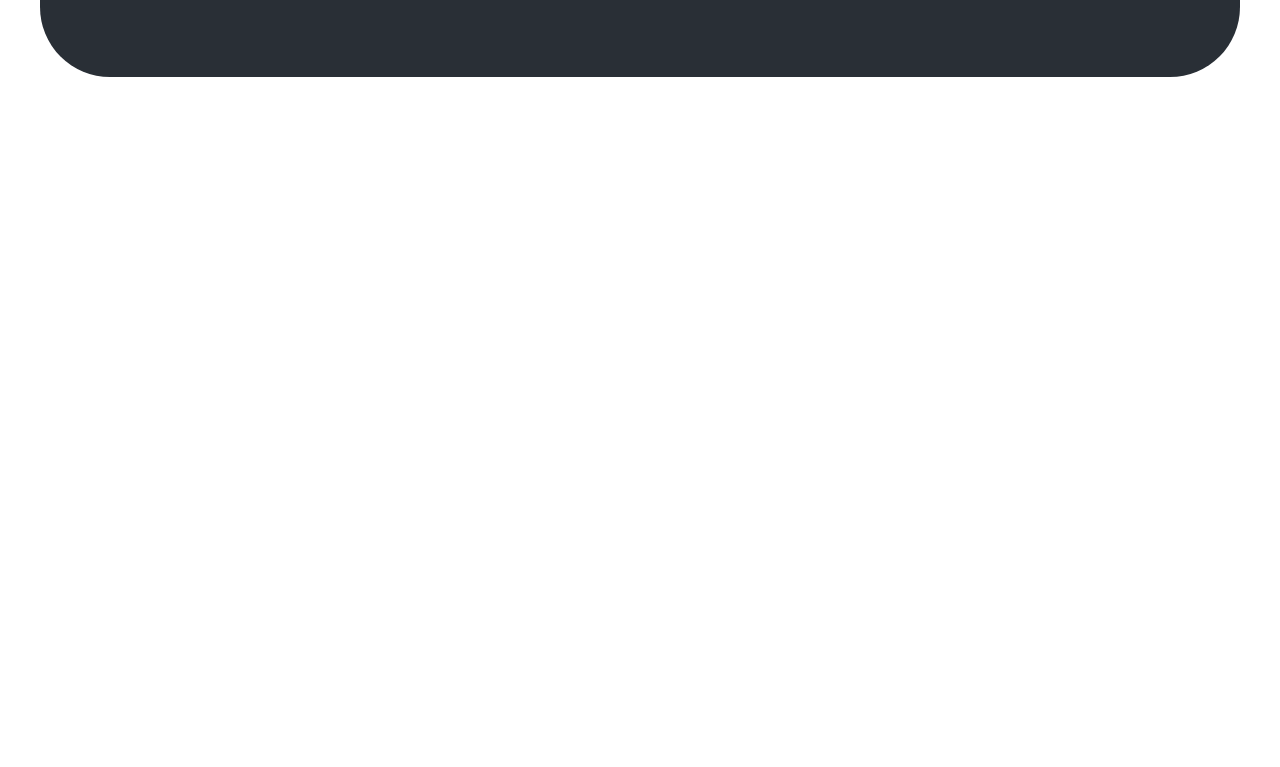
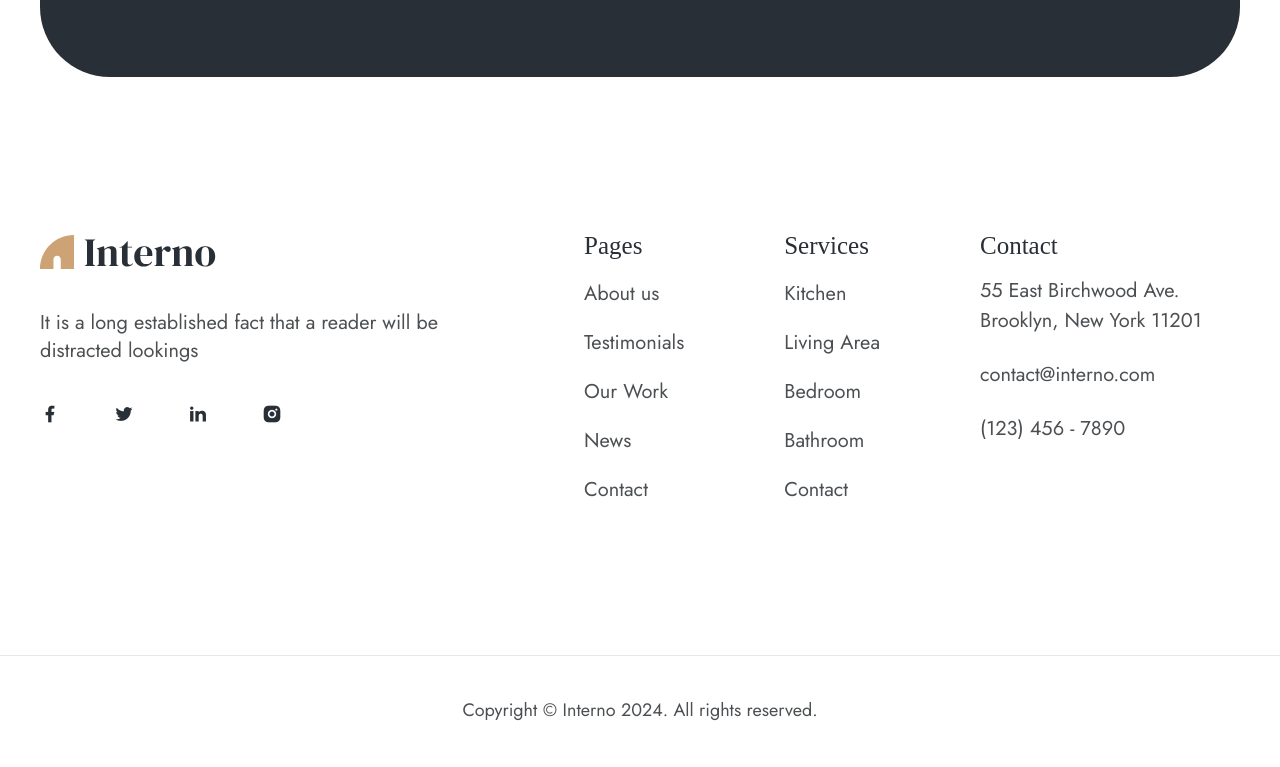
Before and after one commit to tahmid-12/interior, a website: page index.html in a window 1280 px wide. Shown: the part 7001-7768 px from the top of the page. Drawn offline with nearby package versions, Linux system fonts and the light colour scheme; files whose address does not match are found by name; a web font is replaced by a local one.

Commit message:
Footer Section Added

```diff
--- a/index.html
+++ b/index.html
@@ -391,6 +391,59 @@
          </section>
         <!-- contact -->
 
+        <!-- Footer -->
+         <footer class="footer mt-[80px] xl:mt-[150px] relative z-20">
+            <div class="container mx-auto px-0">
+                <div class="flex flex-col xl:flex-row xl:gap-[100px] xl:mb-[150px]">
+                    <div class="footer__item w-full max-w-[400px] mx-auto mb-8 text-center xl:text-left">
+                        <a class="flex justify-center xl:justify-start mb-8" href="">
+                            <img src="assets/logo.svg"/>
+                        </a>
+                        <p class="mb-8 text-xl">It is a long established fact that a reader will be distracted lookings</p>
+                        <ul class="text-primary flex gap-[54px] justify-center xl:justify-start">
+                            <li><a href=""><i class="ri-facebook-fill"></i></a></li>
+                            <li><a href=""><i class="ri-twitter-fill"></i></a></li>
+                            <li><a href=""><i class="ri-linkedin-fill"></i></a></li>
+                            <li><a href=""><i class="ri-instagram-fill"></i></a></li>
+                        </ul>
+                    </div>
+                    <div class="flex-1 flex flex-col xl:flex-row text-center xl:text-left gap-12 xl:gap-[100px] xl:justify-end">
+                        <div class="footer__item">
+                            <h3 class="h3 mb-3">Pages</h3>
+                            <ul class="flex flex-col gap-4">
+                                <li><a href="">About us</a></li>
+                                <li><a href="">Testimonials</a></li>
+                                <li><a href="">Our Work</a></li>
+                                <li><a href="">News</a></li>
+                                <li><a href="">Contact</a></li>
+                            </ul>
+                        </div>
+                        <div class="footer__item">
+                            <h3 class="h3 mb-3">Services</h3>
+                            <ul class="flex flex-col gap-4">
+                                <li><a href="">Kitchen</a></li>
+                                <li><a href="">Living Area</a></li>
+                                <li><a href="">Bedroom</a></li>
+                                <li><a href="">Bathroom</a></li>
+                                <li><a href="">Contact</a></li>
+                            </ul>
+                        </div>
+                        <div class="footer__item max-w-[260px] mx-auto xl:mx-0">
+                            <h3 class="h3 mb-3">Contact</h3>
+                            <div class="flex flex-col gap-6 text-[20px]">
+                                <p>55 East Birchwood Ave. Brooklyn, New York 11201</p>
+                                <p>contact@interno.com</p>
+                                <p>(123) 456 - 7890</p>
+                            </div>
+                        </div>
+                    </div>
+                </div>
+            </div>
+
+            <p class="footer__copyright text-center text-lg py-10 bg-white xl:border-t">Copyright © Interno 2024. All rights reserved.</p>
+         </footer>
+        <!-- Footer -->
+
         <div class="h-[3000px]"></div>
     </main>
 
```
Also changed, not shown: dist/output.css.
